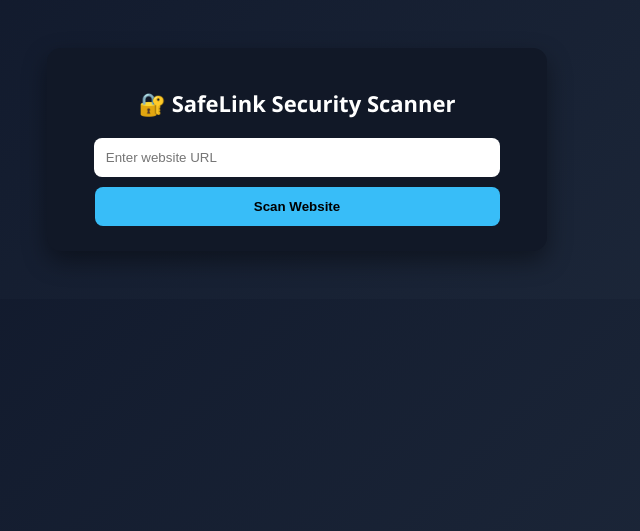
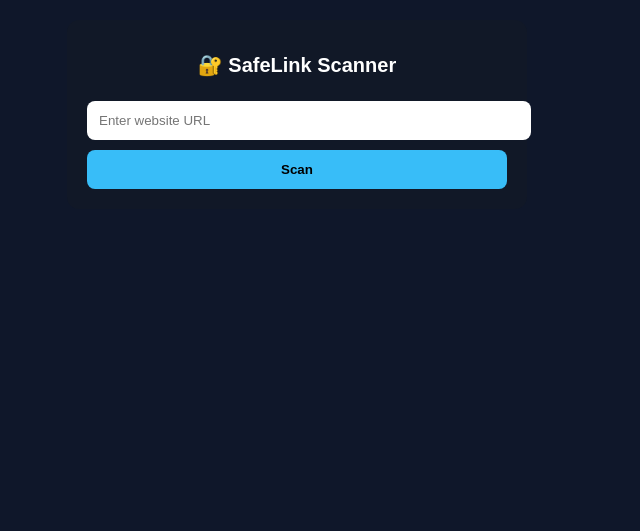
Before and after one commit to Manny679er/safelink-app, a Flask app: page / in a window 1280 px wide. Shown: the top 531 px of the page, without its empty margins (343-983 px from the left). Run offline with Flask 3, Linux system fonts and the light colour scheme.

Commit message:
Update index.html

```diff
--- a/templates/index.html
+++ b/templates/index.html
@@ -1,85 +1,78 @@
 <!DOCTYPE html>
 <html>
 <head>
-    <title>SafeLink Security Dashboard</title>
+    <meta name="viewport" content="width=device-width, initial-scale=1.0">
+    <title>SafeLink Security Scanner</title>
 
     <style>
         body {
-            font-family: 'Segoe UI', Arial;
-            background: linear-gradient(135deg, #0f172a, #1e293b);
+            font-family: Arial;
+            margin: 0;
+            padding: 20px;
+            background: #0f172a;
             color: white;
-            text-align: center;
-            padding: 40px;
+            display: flex;
+            justify-content: center;
         }
 
         .container {
-            max-width: 450px;
-            margin: auto;
+            width: 100%;
+            max-width: 420px;
             background: #111827;
-            padding: 25px;
-            border-radius: 14px;
-            box-shadow: 0 10px 25px rgba(0,0,0,0.4);
+            padding: 20px;
+            border-radius: 12px;
         }
 
         h1 {
-            font-size: 22px;
-            margin-bottom: 20px;
+            font-size: 20px;
+            text-align: center;
         }
 
         input {
-            width: 85%;
+            width: 100%;
             padding: 12px;
             border-radius: 8px;
             border: none;
-            outline: none;
-            margin-bottom: 10px;
+            margin-top: 10px;
         }
 
         button {
-            width: 90%;
+            width: 100%;
             padding: 12px;
+            margin-top: 10px;
             border: none;
             border-radius: 8px;
             background: #38bdf8;
             font-weight: bold;
-            cursor: pointer;
         }
 
-        .result {
+        .card {
             margin-top: 20px;
-            text-align: left;
+            padding: 15px;
+            background: #1f2937;
+            border-radius: 10px;
         }
 
-        .good { color: #22c55e; }
-        .mid { color: #facc15; }
-        .bad { color: #ef4444; }
+        .safe { color: #22c55e; }
+        .medium { color: #facc15; }
+        .danger { color: #ef4444; }
+    </style>
+</head>
 
-        .score {
-            font-size: 26px;
-            margin-top: 10px;
-        }
-
-        .label {
-            font-size: 18px;
-            margin-top: 5px;
-        }
-    </style>
-
-</head>
 <body>
 
 <div class="container">
 
-    <h1>🔐 SafeLink Security Scanner</h1>
+    <h1>🔐 SafeLink Scanner</h1>
 
     <form method="POST">
         <input type="text" name="url" placeholder="Enter website URL">
-        <button type="submit">Scan Website</button>
+        <button type="submit">Scan</button>
     </form>
 
     {% if result %}
 
-    <div class="result">
+    <div class="card">
 
         <p><b>SSL:</b> {{ result.ssl }}</p>
         <p><b>Status:</b> {{ result.status }}</p>
@@ -87,18 +80,14 @@
         <p><b>Server:</b> {{ result.server }}</p>
 
         <h2>Score: {{ result.score }}/100</h2>
-        <h3>{{ result.label }}</h3>
-
-        <p><b>SSL:</b> {{ result.ssl }}</p>
-        <p><b>Status:</b> {{ result.status }}</p>
-
-        <div class="score">
-            Score: {{ result.score }}/100
-        </div>
-
-        <div class="label">
+        <h3 class="
+            {% if result.score >= 80 %}safe
+            {% elif result.score >= 50 %}medium
+            {% else %}danger
+            {% endif %}
+        ">
             {{ result.label }}
-        </div>
+        </h3>
 
     </div>
 
```
